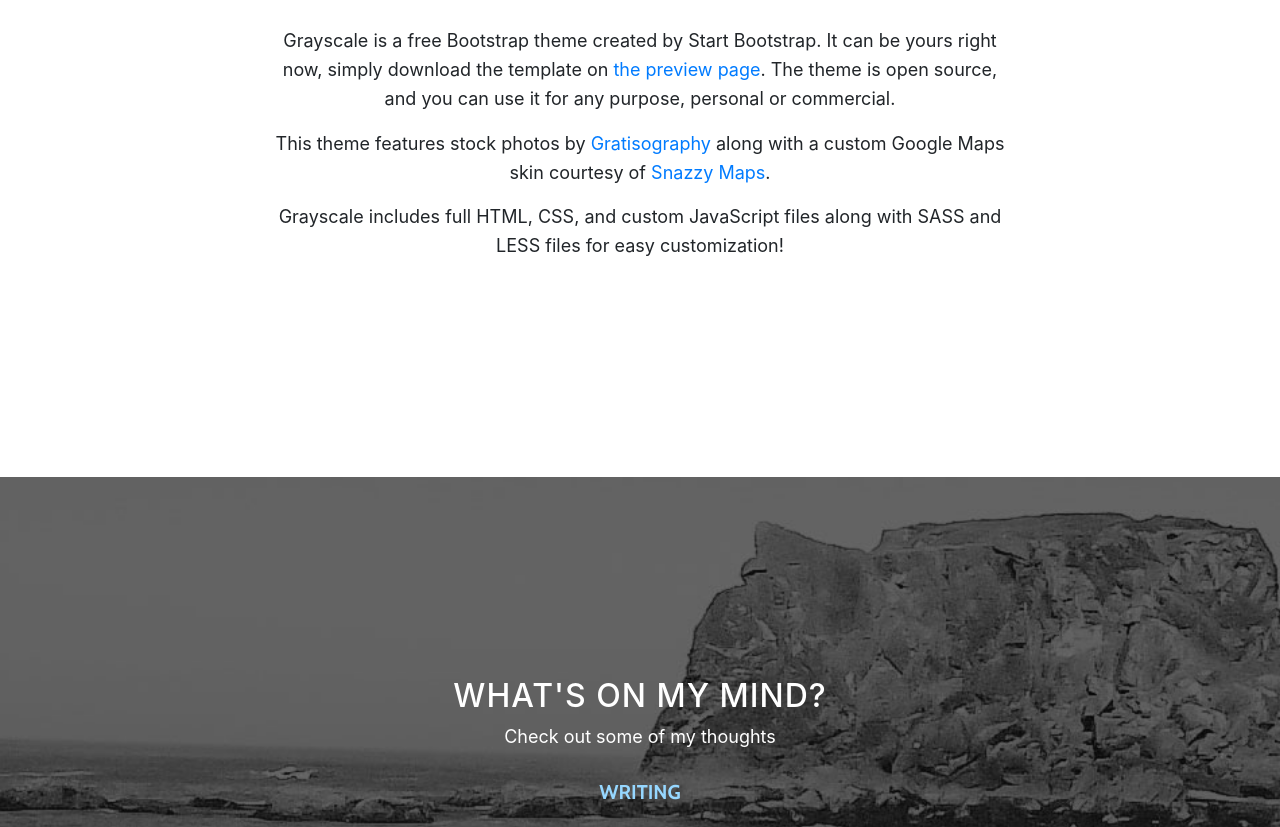
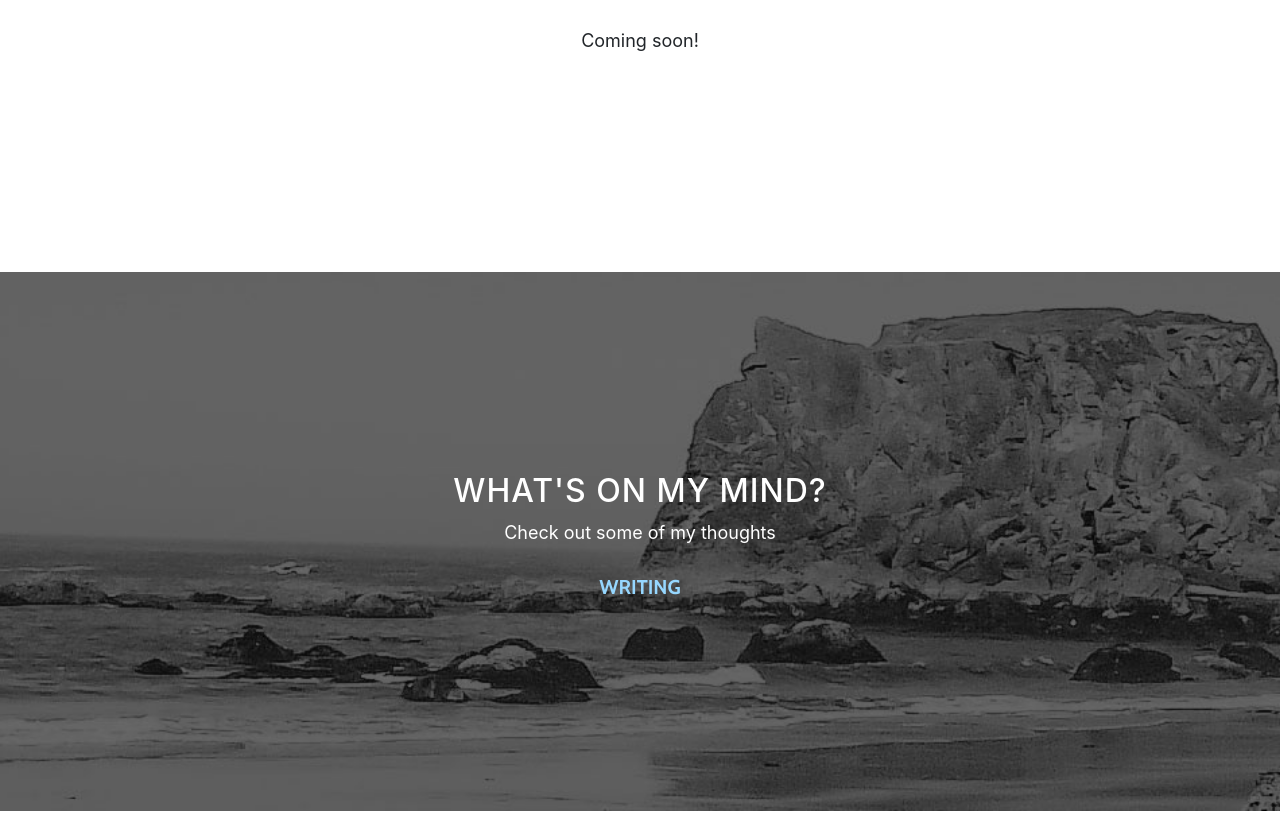
Before and after one commit to j-tsui/j-tsui.github.io, a website with bundled scripts: page index.html in a window 1280 px wide. Shown: the part 1399-2226 px from the top of the page. Built offline with nearby package versions, Linux system fonts and the light colour scheme.

Commit message:
take out placeholder text and replace with another placeholder, ha

```diff
--- a/index.html
+++ b/index.html
@@ -73,13 +73,7 @@
           <div class="col-lg-8 mx-auto">
             <h2>About ME</h2>
             <img style="height:350px;border-radius:300px;margin-bottom:30px;" src="./img/background/8.JPG"></img>
-            <p>Grayscale is a free Bootstrap theme created by Start Bootstrap. It can be yours right now, simply download the template on
-              <a href="http://startbootstrap.com/template-overviews/grayscale/">the preview page</a>. The theme is open source, and you can use it for any purpose, personal or commercial.</p>
-            <p>This theme features stock photos by
-              <a href="http://gratisography.com/">Gratisography</a>
-              along with a custom Google Maps skin courtesy of
-              <a href="http://snazzymaps.com/">Snazzy Maps</a>.</p>
-            <p>Grayscale includes full HTML, CSS, and custom JavaScript files along with SASS and LESS files for easy customization!</p>
+            <p>Coming soon!</p>
           </div>
         </div>
       </div>
```
